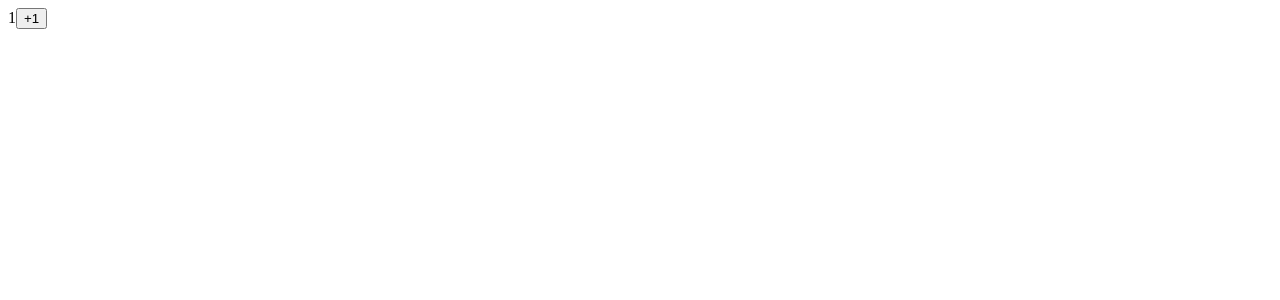
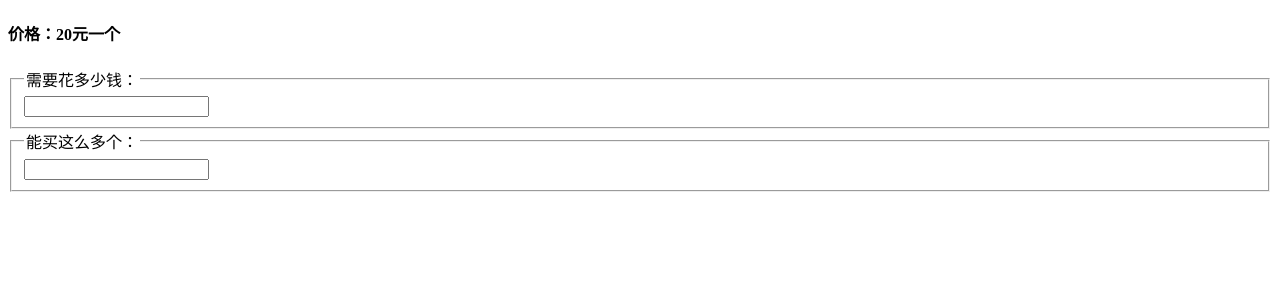
Before and after one commit to 18870712046/react-2, a React (Create React App) app: page / in a window 1280 px wide. Shown: the top 300 px of the page. Built offline with nearby package versions, Linux system fonts and the light colour scheme.

Commit message:
状态提升

```diff
--- a/src/index.js
+++ b/src/index.js
@@ -1,78 +1,74 @@
-//setState是异步函数
 import React from 'react';
 import ReactDOM from 'react-dom';
 
-class App extends React.Component{
-  constructor(props){
-    super(props)
 
-    //性能优化的bind方式
-    this.dianji = this.dianji.bind(this);
+//状态提升
+function inputProtected(input){
+  if(Number.isNaN(input) || input <= 0){
+      return '';
+  }else{
+      return Math.floor(input).toString();
+  }
+}
+let dataTitle = {
+  m:'需要花多少钱：',
+  n:'能买这么多个：'
+};
 
-    this.state={
-      count:1
-    }
-  }
-
-dianji(){
-  //setState是异步函数
-  this.setState({
-    count:this.state.count + 1
-  },()=>{
-//异步回调,数据修改完后触发
-  console.log(this.state.count)
-  })
-
-
-
-//react底层代码实现了将setState合并为一个去执行
-  // this.setState({
-  //   count:this.state.count + 1
-  // })
-  // this.setState({
-  //   count:this.state.count + 1
-  // })
-  // this.setState({
-  //   count:this.state.count + 1
-  // })
-  // this.setState({
-  //   count:this.state.count + 1
-  // })
-  // this.setState({
-  //   count:this.state.count + 1
-  // })
-
-  //实现加5的功能
-  // this.setState((prevState)=>({
-  //   count:prevState.count + 1
-  // }))
-  // this.setState((prevState)=>({
-  //   count:prevState.count + 1
-  // }))
-  // this.setState((prevState)=>({
-  //   count:prevState.count + 1
-  // }))
-  // this.setState((prevState)=>({
-  //   count:prevState.count + 1
-  // }))
-  // this.setState((prevState)=>({
-  //   count:prevState.count + 1
-  // }))
-
-}
-
+class Calculation extends React.Component{
   render(){
-    return(
-      <div>
-        { this.state.count }
-        <button onClick={ this.dianji }>+1</button>
-      </div>
-    )
+      let data = this.props.data;
+      let title = this.props.title;
+      let changeDate = this.props.changeDate;
+      return (
+          <div>
+              <fieldset>
+                  <legend>{title}</legend>
+                  <input type="text" value={data} onChange={changeDate}/>
+              </fieldset>
+          </div>
+      );
   }
 }
 
-
-ReactDOM.render(
-  <App/>,
-  document.getElementById('root')
-)
+class App extends React.Component{
+  constructor(props){
+      super(props);
+      this.state = {type:'money',input:''};
+  }
+  handleDate(type,e){
+      if(type === 'money'){
+          this.setState({type:'money',input:e.target.value});
+      }else if(type === 'number'){
+          this.setState({type:'number',input:e.target.value});
+      }
+  }
+  convertNumber(input){
+      return Math.floor(input/20);
+  }
+  convertMoney(input){
+      return input * 20;
+  }
+  render(){
+      let input = this.state.input;
+      let type = this.state.type;
+      let number = type==='money'  ? inputProtected(this.convertNumber.bind(this,input)()) : input;
+      let money  = type==='number' ? inputProtected(this.convertMoney.bind(this,input)()) : input;
+      return (
+          <div>
+              <h4>价格：20元一个</h4>
+              <Calculation
+                  data={money}
+                  title={dataTitle.m}
+                  changeDate={(e)=>this.handleDate('money',e)}
+              />
+              <Calculation
+                  data={number}
+                  title={dataTitle.n}
+                  changeDate={(e)=>this.handleDate('number',e)}
+              />
+          </div>
+      );
+  }
+}
+ReactDOM.render(<App/>,document.getElementById('root'));
```
Also changed, not shown: src/5.setState.js (added, +78 -0 lines).
